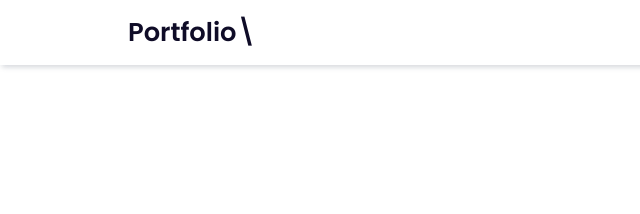
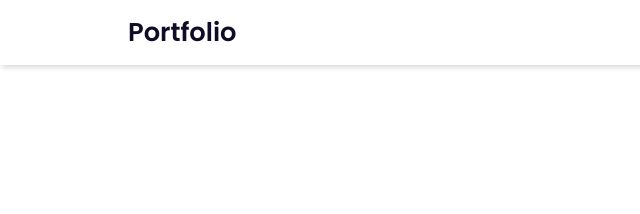
Before and after one commit to KaungPyaeSoneAung2/KaungPyaeSoneAung2.github.io, a plain HTML site: page index.html in a window 1280 px wide. Shown: the top 214 px of the page, 0-640 px from the left. Drawn offline with nearby package versions, Linux system fonts and the light colour scheme.

Commit message:
slah remove

```diff
--- a/index.html
+++ b/index.html
@@ -13,7 +13,7 @@
 </head>
 <body>
     <header>
-        <a href="#" class="logo">Portfolio\</a>
+        <a href="#" class="logo">Portfolio</a>
         <div class="bx bx-menu" id="menu-icon"></div>
         <ul class="navbar">
             <li><a href="#home">Home</a></li>
```
